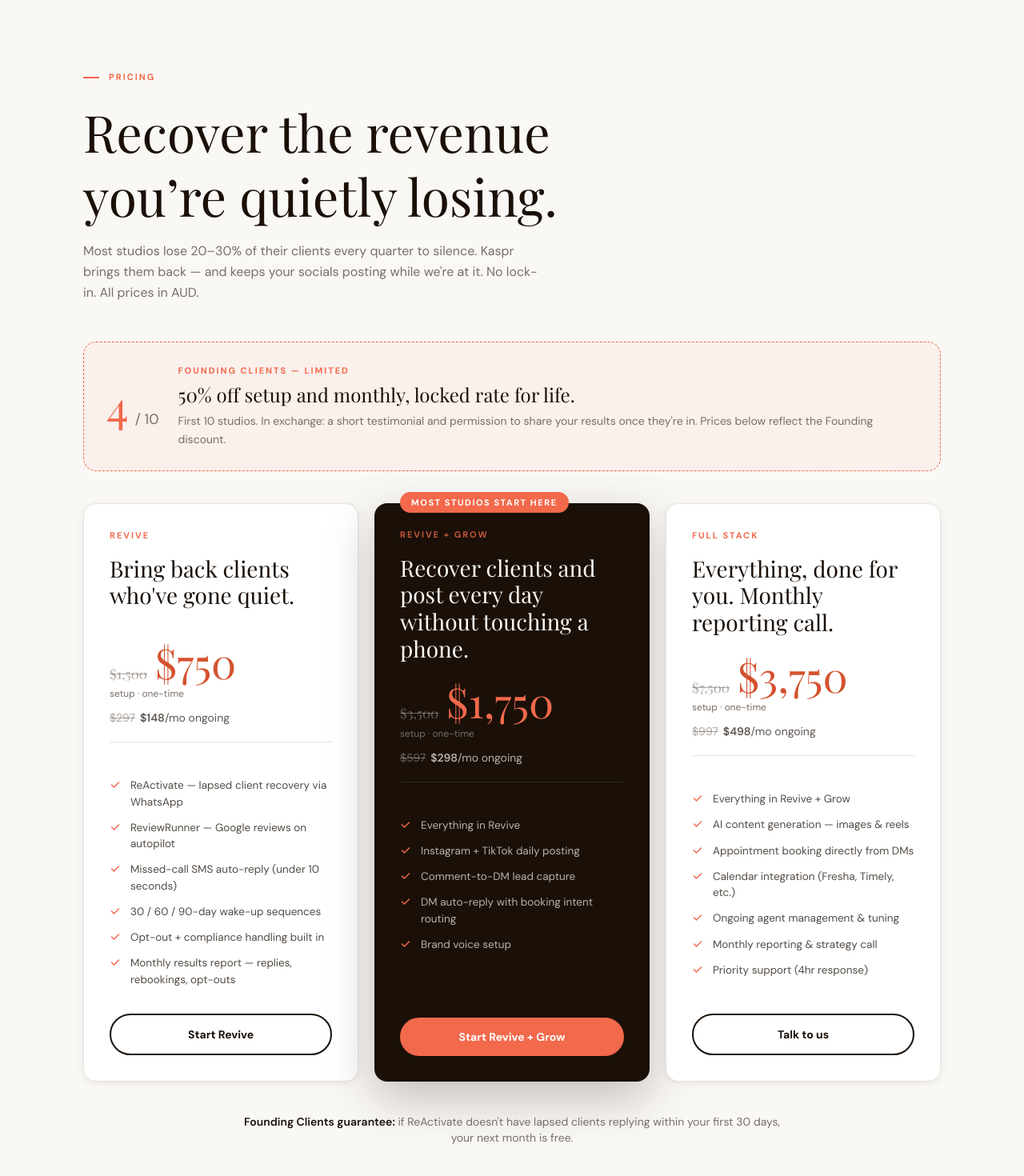
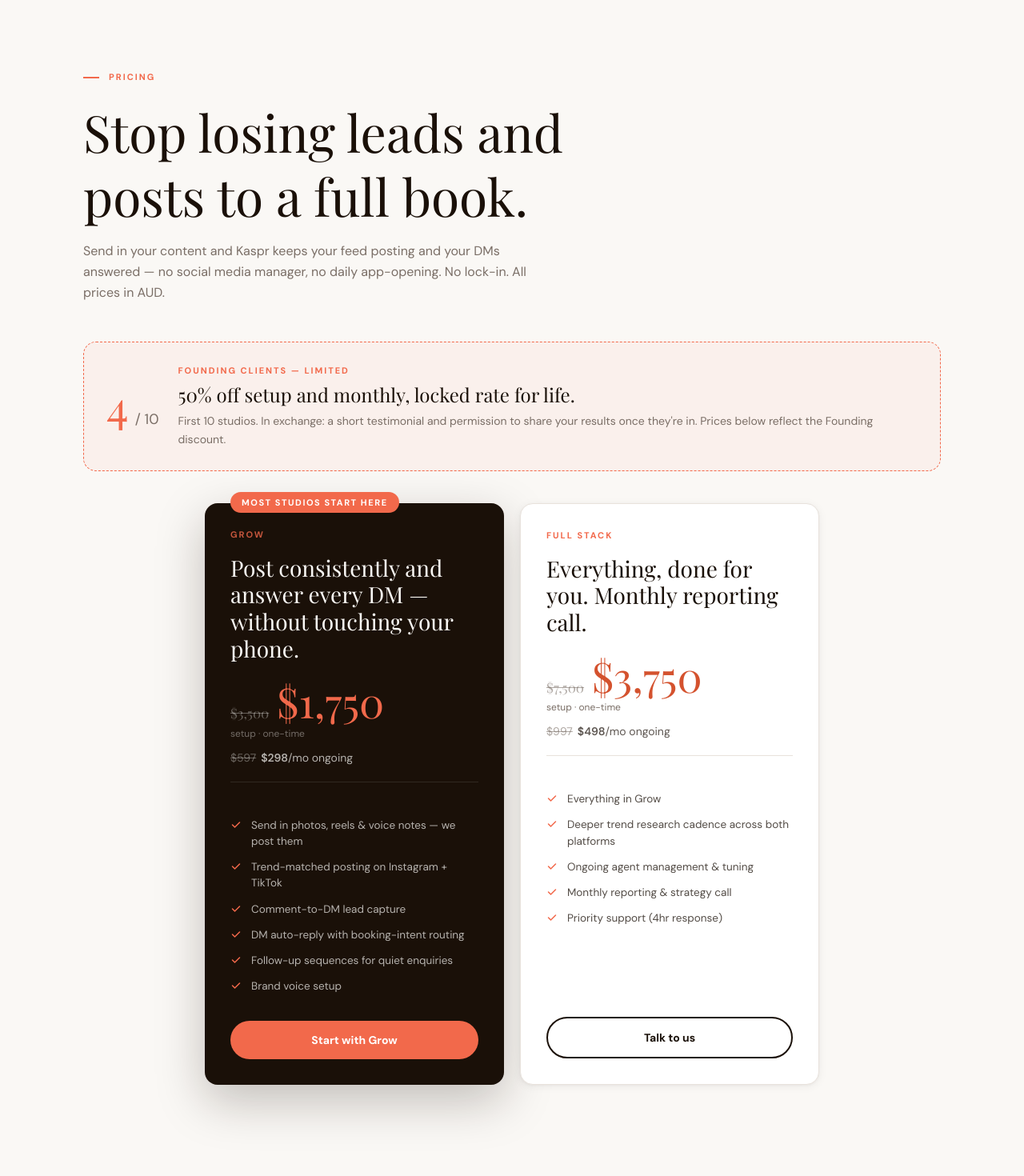
Before and after one commit to jasperschreiber0/kaspr-site, a Next.js app: page / in a window 1280 px wide. Shown: the part 6160-7630 px from the top of the page at 80% size. Built offline with nearby package versions, Linux system fonts and the light colour scheme; a web font is replaced by a local one.

Commit message:
Cut Revive tier (ReActivate/ReviewRunner/missed-call SMS unbuilt) and remove calendar/AI-image vaporware from Full Stack

```diff
--- a/components/Pricing.tsx
+++ b/components/Pricing.tsx
@@ -2,39 +2,21 @@
 
 const PLANS = [
   {
-    name: "Revive",
-    outcome: "Bring back clients who've gone quiet.",
-    setup: "$1,500",
-    setupFounding: "$750",
-    monthly: "$297",
-    monthlyFounding: "$148",
-    features: [
-      "ReActivate — lapsed client recovery via WhatsApp",
-      "ReviewRunner — Google reviews on autopilot",
-      "Missed-call SMS auto-reply (under 10 seconds)",
-      "30 / 60 / 90-day wake-up sequences",
-      "Opt-out + compliance handling built in",
-      "Monthly results report — replies, rebookings, opt-outs",
-    ],
-    cta: "Start Revive",
-    featured: false,
-  },
-  {
-    name: "Revive + Grow",
-    outcome:
-      "Recover clients and post every day without touching a phone.",
+    name: "Grow",
+    outcome: "Post consistently and answer every DM — without touching your phone.",
     setup: "$3,500",
     setupFounding: "$1,750",
     monthly: "$597",
     monthlyFounding: "$298",
     features: [
-      "Everything in Revive",
-      "Instagram + TikTok daily posting",
+      "Send in photos, reels & voice notes — we post them",
+      "Trend-matched posting on Instagram + TikTok",
       "Comment-to-DM lead capture",
-      "DM auto-reply with booking intent routing",
+      "DM auto-reply with booking-intent routing",
+      "Follow-up sequences for quiet enquiries",
       "Brand voice setup",
     ],
-    cta: "Start Revive + Grow",
+    cta: "Start with Grow",
     featured: true,
     pill: "Most studios start here",
   },
@@ -46,10 +28,8 @@
     monthly: "$997",
     monthlyFounding: "$498",
     features: [
-      "Everything in Revive + Grow",
-      "AI content generation — images & reels",
-      "Appointment booking directly from DMs",
-      "Calendar integration (Fresha, Timely, etc.)",
+      "Everything in Grow",
+      "Deeper trend research cadence across both platforms",
       "Ongoing agent management & tuning",
       "Monthly reporting & strategy call",
       "Priority support (4hr response)",
@@ -71,12 +51,12 @@
         <Reveal>
           <p className="section-tag mb-5">Pricing</p>
           <h2 className="font-serif text-display-sm text-espresso leading-tight mb-4 max-w-2xl">
-            Recover the revenue you&rsquo;re quietly losing.
+            Stop losing leads and posts to a full book.
           </h2>
           <p className="text-base text-mid leading-relaxed max-w-xl mb-12">
-            Most studios lose 20–30% of their clients every quarter to
-            silence. Kaspr brings them back — and keeps your socials posting
-            while we're at it. No lock-in. All prices in AUD.
+            Send in your content and Kaspr keeps your feed posting and your
+            DMs answered — no social media manager, no daily app-opening. No
+            lock-in. All prices in AUD.
           </p>
         </Reveal>
 
@@ -105,7 +85,7 @@
           </div>
         </Reveal>
 
-        <div className="grid grid-cols-1 md:grid-cols-3 gap-5 items-stretch">
+        <div className="grid grid-cols-1 md:grid-cols-2 gap-5 items-stretch max-w-3xl mx-auto">
           {PLANS.map((plan, i) => (
             <Reveal key={plan.name} delay={i * 80} className="h-full">
               <div
@@ -238,16 +218,6 @@
             </Reveal>
           ))}
         </div>
-        {/* Guarantee line */}
-        <Reveal>
-          <p className="text-center text-sm text-mid mt-10 max-w-2xl mx-auto">
-            <span className="font-semibold text-espresso">
-              Founding Clients guarantee:
-            </span>{" "}
-            if ReActivate doesn't have lapsed clients replying within your
-            first 30 days, your next month is free.
-          </p>
-        </Reveal>
       </div>
     </section>
   );
```
